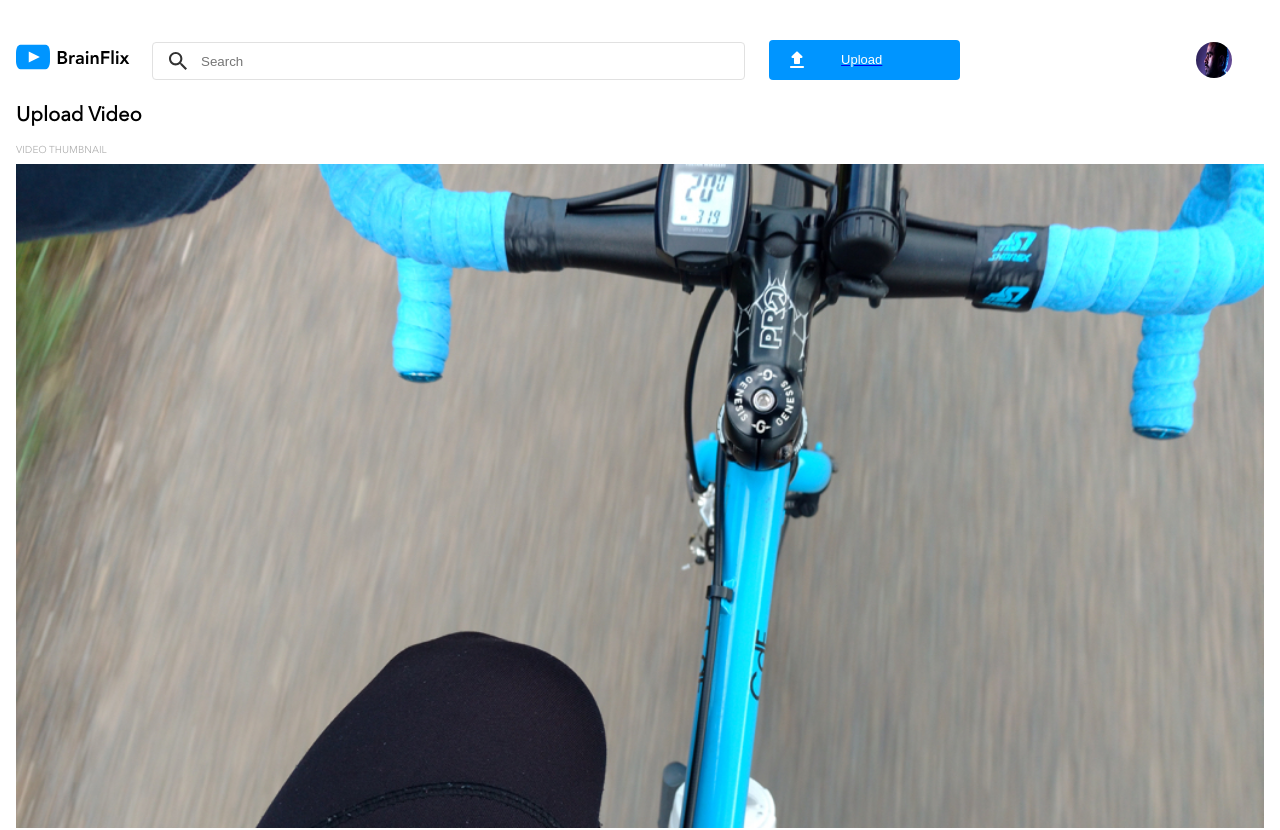
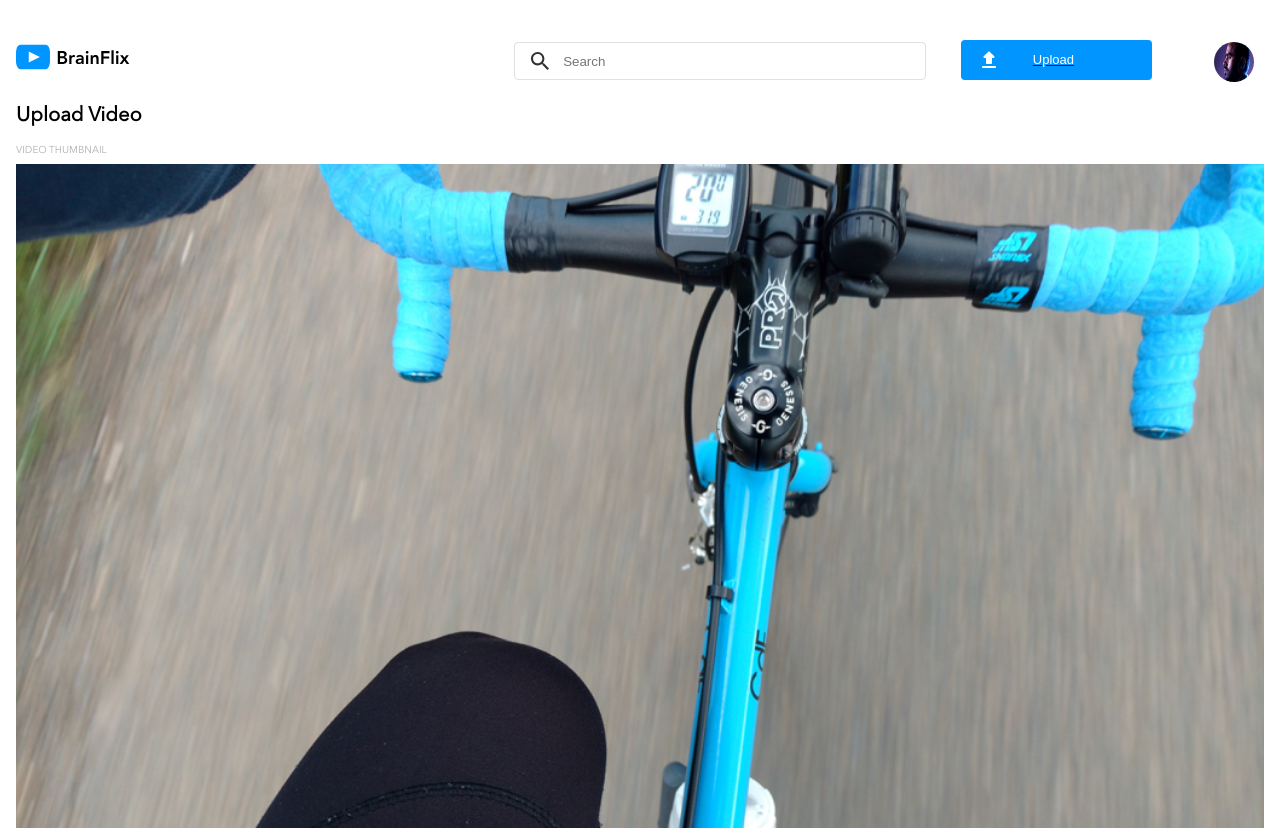
Before and after one commit to jpss92/brainflix, a React (Create React App) app: page /upload in a window 1280 px wide. Shown: the top 830 px of the page. Built offline with nearby package versions, Linux system fonts and the light colour scheme.

Commit message:
moved upload btn avatar and search bar

```diff
--- /dev/null
+++ b/src/components/navigation/navigation.css
@@ -0,0 +1,50 @@
+.nav {
+  align-items: center;
+  flex-direction: column;
+  display: flex;
+  flex-direction: column;
+  margin-left: 1rem;
+  margin-right: 1rem;
+}
+.nav__logo {
+  height: 2.25rem;
+  margin: 1.5rem 0 0.5rem;
+}
+.nav__btn--link {
+  width: 100%;
+}
+
+#upload__bar {
+  background-image: url(../../assets/Icons/search.svg);
+  background-repeat: no-repeat;
+  background-position: 1rem;
+}
+
+@media (min-width: 768px) {
+  .nav {
+    display: flex;
+    flex-direction: row;
+    align-items: center;
+    margin-top: 2rem;
+  }
+  .nav__btn--link {
+    position: relative;
+    right: 9%;
+    width: 20%;
+  }
+  .nav__logo {
+    width: 7.5rem;
+    margin-top: 0.375rem;
+    margin-right: 20%;
+  }
+  .nav__search {
+    margin-left: 40%;
+    width: 40%;
+  }
+}
+#nav__avatar {
+  position: relative;
+  left: 30%;
+  width: 2.5rem;
+}
+/*# sourceMappingURL=navigation.css.map */
--- /dev/null
+++ b/src/components/navigation/navigation.min.css
@@ -0,0 +1,2 @@
+.nav{align-items:center;flex-direction:column;display:flex;flex-direction:column;margin-left:1rem;margin-right:1rem}.nav__logo{height:2.25rem;margin:1.5rem 0 .5rem}.nav__btn--link{width:100%}#upload__bar{background-image:url(../../assets/Icons/search.svg);background-repeat:no-repeat;background-position:1rem}@media(min-width: 768px){.nav{display:flex;flex-direction:row;align-items:center;margin-top:2rem}.nav__btn--link{position:relative;right:9%;width:20%}.nav__logo{width:7.5rem;margin-top:.375rem;margin-right:20%}.nav__search{margin-left:40%;width:40%}}#nav__avatar{position:relative;left:30%;width:2.5rem}
+/*# sourceMappingURL=navigation.min.css.map */
--- a/src/components/navigation/navigation.scss
+++ b/src/components/navigation/navigation.scss
@@ -38,6 +38,14 @@
         align-items: center;
         margin-top: 2rem;
 
+        &__btn {
+            &--link {
+                position: relative;
+                right: 9%;
+                width: 20%
+            };
+        };
+
 
         &__logo {
             width: 7.5rem;
@@ -45,30 +53,20 @@
             margin-right: 20%
 
         };
-    };
-};
 
-@include desktop {
-   .nav {
-    &__btn {
-        &--link {
-            position: relative;
-            right: 19rem;
-            width: 20%
-        };
+        &__search {
+            margin-left: 40%;
+            width: 40%;
+        }
+       };
     };
 
-    &__sesarch {
-        margin-left: 4rem;
-    }
-   };
-
-   #nav {
-    &__avatar {
-        position: relative;
-        left: 48%;
-    }
-   }
-
+    #nav {
+        &__avatar {
+            position: relative;
+            left: 30%;
+            width: 2.5rem;
+            height: 2.5rem;
+        }
 
 };
```
Also changed, not shown: 2 other files (tests, documents, lock files or other folders).
